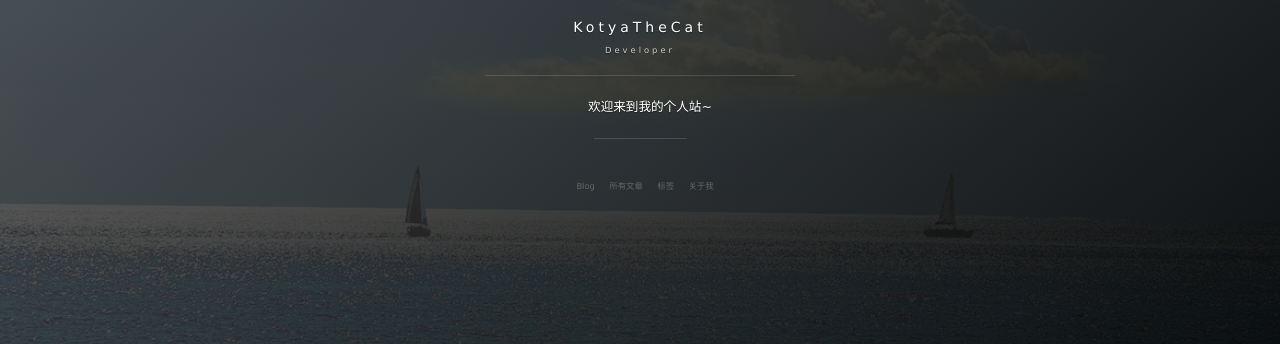
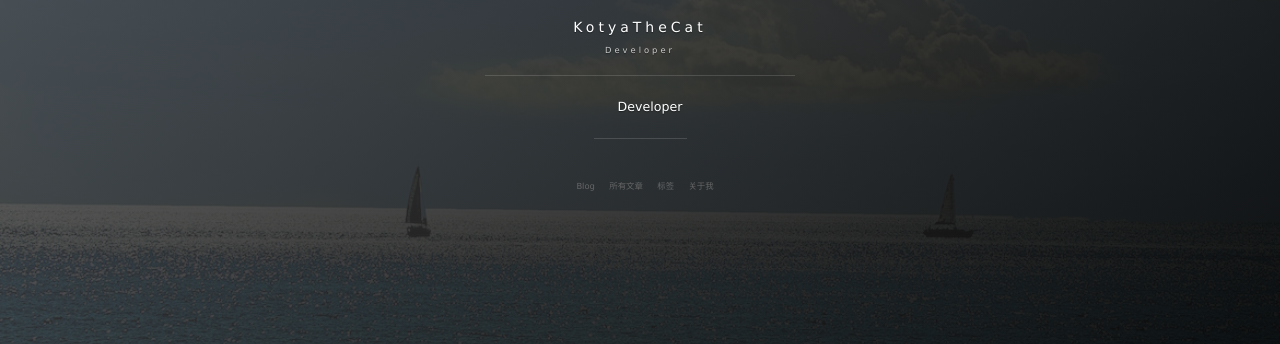
Before and after one commit to KotyaTheCat/KotyaTheCat.github.io, a Jekyll site: the page built from index.html, in a window 1280 px wide. Shown: the part 409-753 px from the top of the page. Built offline with Jekyll 4.4.1, drawn with Linux system fonts in a browser that asks for light colours; nearby versions of some CDN libraries; the list of posts is cut into pages by our own code; comment, search, counter and statistics services are not loaded.

Commit message:
Update _config.yml

```diff
--- a/_config.yml
+++ b/_config.yml
@@ -1,10 +1,8 @@
 # Basic
 title: KotyaTheCat
 subtitle: Developer
-description: 欢迎来到我的个人站~
-# 头像里面的标题
+description: Developer
 avatarTitle: The Kotya
-# 头像里面的描述
 avatarDesc:
 url: "http://google.com"
 
```
